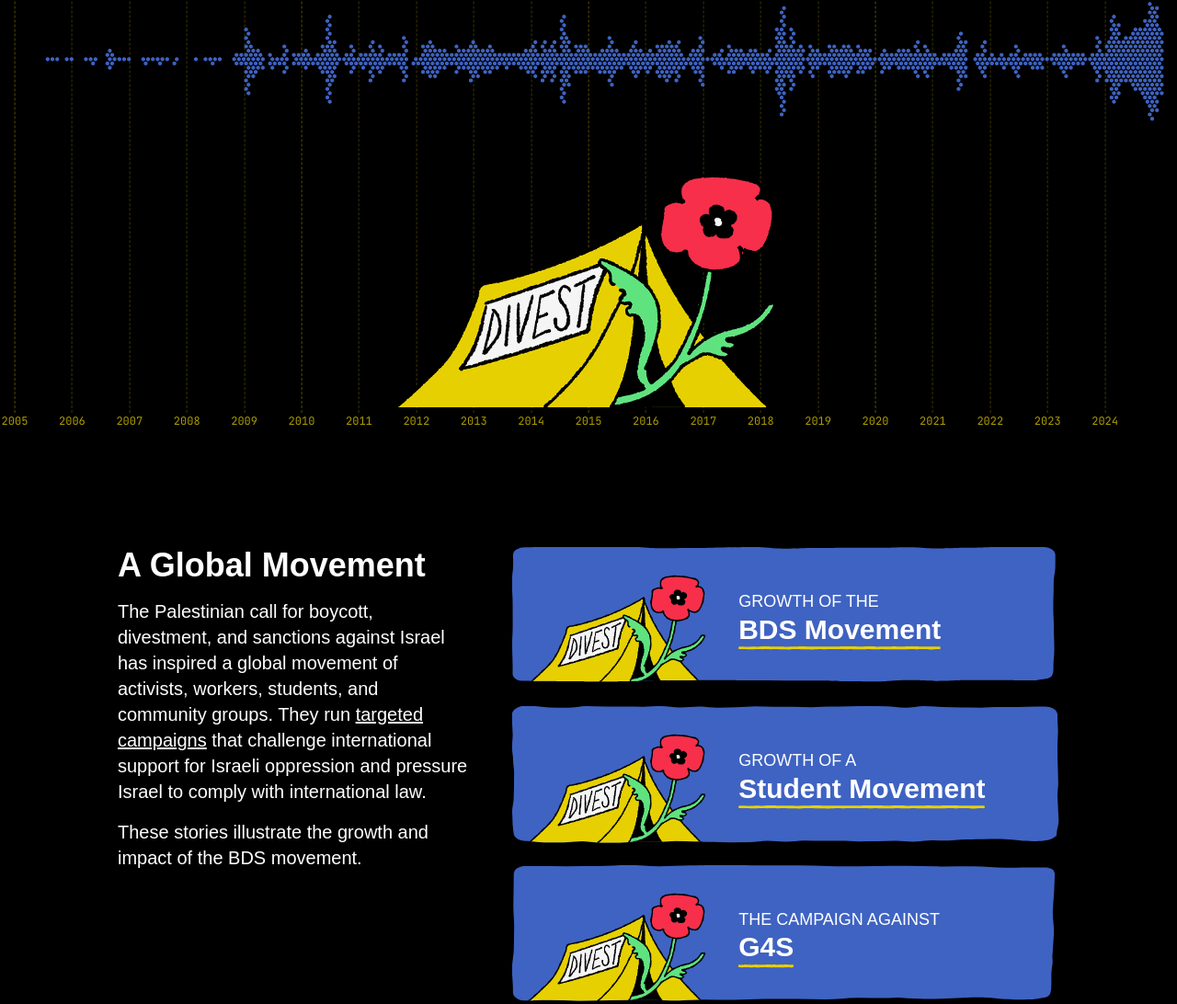
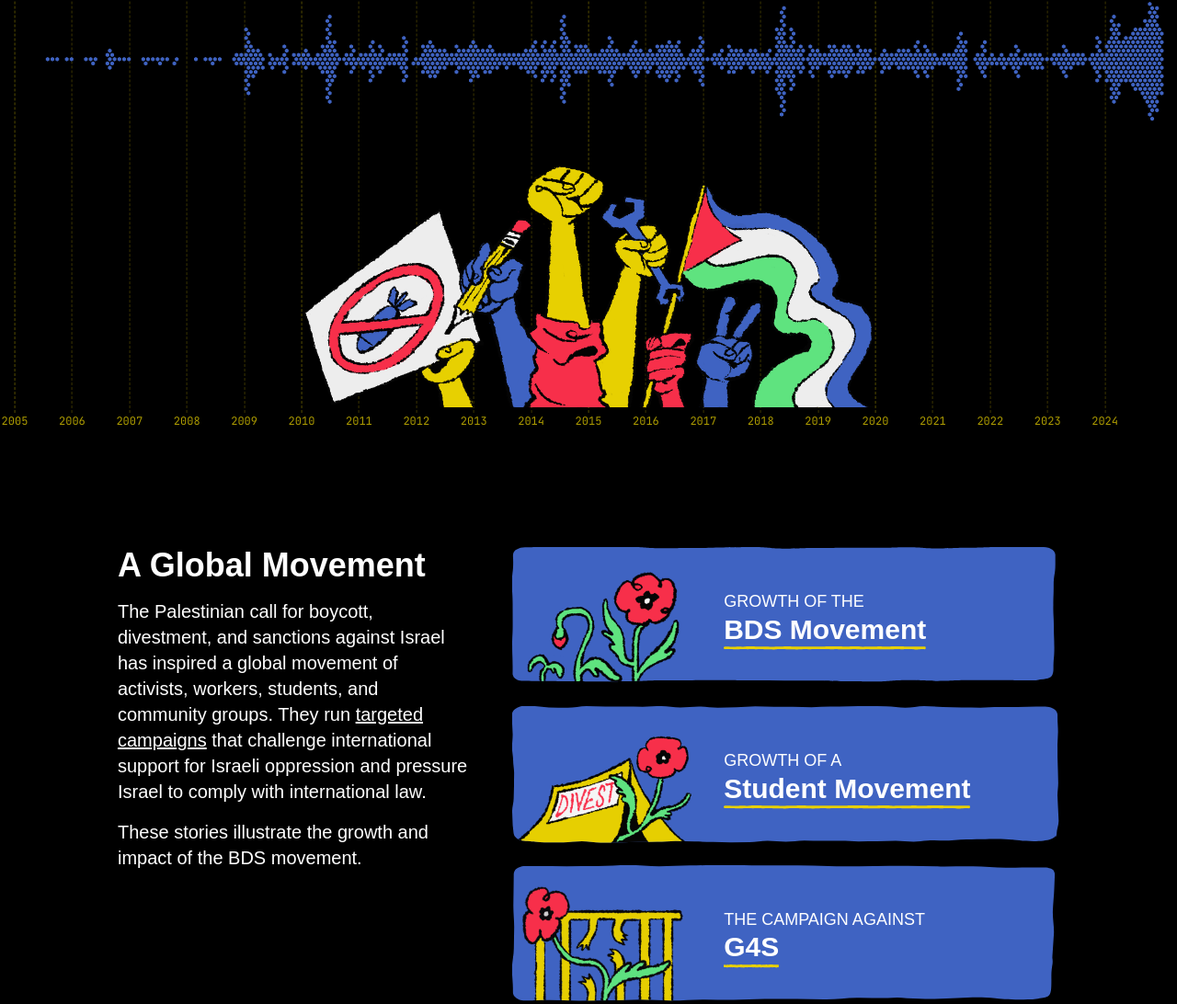
Before and after one commit to NateWr/vp-growth-movement, an Astro site: page / in a window 1280 px wide. Shown: the part 333-1425 px from the top of the page at 92% size. Built offline with nearby package versions, Linux system fonts and the light colour scheme; Astro itself is replaced by a stand-in of ours; a web font is replaced by a local one.

Commit message:
Add illustrations

```diff
--- a/src/pages/[story].astro
+++ b/src/pages/[story].astro
@@ -131,7 +131,7 @@
         md:pt-4
       ">
         <img
-          src="/story-illustration.png"
+          src={story.data.illustration}
           class="h-24 w-auto 2xl:h-32 3xl:h-38 4xl:h-64"
         />
       </div>
--- a/src/pages/about.astro
+++ b/src/pages/about.astro
@@ -14,9 +14,9 @@
     class="bg-yellow overflow-hidden"
     style="clip-path: url(#hero-bottom-cutout);"
   >
-    <div class="max-w-4xl mx-auto pt-8 3xl:max-w-6xl">
+    <div class="max-w-4xl mx-auto pt-8 px-8 3xl:max-w-6xl">
       <img
-        src="/about-illustration.png"
+        src="/illustrations/movement.png"
         class="w-full h-auto"
       />
     </div>
--- a/src/pages/index.astro
+++ b/src/pages/index.astro
@@ -78,7 +78,7 @@
 				landscape:items-end
 			">
 				<HomeQuickLinks class="landscape:hidden h-1/2" />
-				<img src="/story-illustration.png" class="w-2/3 lg:w-auto lg:h-3/4" />
+				<img src="/illustrations/movement.png" class="w-2/3 lg:w-auto lg:h-3/4" />
 			</div>
 		</div>
 		<section
@@ -157,7 +157,7 @@
 									self-end
 									-ms-4
 									xl:w-1/3
-									xl:ms-4
+									xl:ms-0
 								`}
 							/>
 							<div class="relative top-1 flex flex-col items-start">
--- a/src/stories/academic-boycott.md
+++ b/src/stories/academic-boycott.md
@@ -3,7 +3,7 @@
 prefix: Growth of an
 title: Academic Boycott
 title_short: Academia
-illustration: /story-illustration.png
+illustration: /illustrations/academic-boycott.png
 description: Academic boycott campaigns advocate for a boycott of complicit Israeli academic and cultural institutions.
 intro: |
   Academic boycott campaigns advocate for a boycott of complicit Israeli academic and cultural institutions, who are major, willing and persistent accomplices in Israel’s regime of military occupation, settler-colonialism, apartheid, and genocide.
--- a/src/stories/bds.md
+++ b/src/stories/bds.md
@@ -3,7 +3,7 @@
 prefix: Growth of the
 title: BDS Movement
 title_short: BDS
-illustration: /story-illustration.png
+illustration: /illustrations/bds.png
 description: The BDS movement strategically builds people power to end corporate, state, and institutional complicity in Israel’s system of oppression.
 intro: |
   The BDS movement strategically **builds people power** to end corporate, state, and institutional complicity in Israel’s system of oppression.
--- a/src/stories/g4s.md
+++ b/src/stories/g4s.md
@@ -3,7 +3,7 @@
 prefix: The Campaign Against
 title: G4S
 title_short: G4S
-illustration: /story-illustration.png
+illustration: /illustrations/g4s.png
 description: The BDS movement targeted G4S for their role in providing services to Israeli prisons, police, the military, and illegal settlements.
 intro: |
   G4S, the largest security company in the world, was targeted by the BDS movement for providing services to Israeli prisons, police, the military, and illegal settlements.
--- a/src/stories/pension-funds.md
+++ b/src/stories/pension-funds.md
@@ -3,7 +3,7 @@
 prefix: The Campaign for
 title: Pension Divestments
 title_short: Pensions
-illustration: /story-illustration.png
+illustration: /illustrations/pension-funds.png
 description: Some of the world’s largest pension funds have divested from corporations based on their role in violations of international law and Palestinian human rights.
 intro: |
   BDS divestment campaigns undermine the financial incentives for companies that provide equipment, services, and infrastructure to Israel’s regime of apartheid and settler colonialism.
--- a/src/stories/student-movement.md
+++ b/src/stories/student-movement.md
@@ -3,7 +3,7 @@
 prefix: Growth of a
 title: Student Movement
 title_short: Students
-illustration: /story-illustration.png
+illustration: /illustrations/student-movement.png
 description: Student unions and student governments around the world have organized BDS campaigns in solidarity with Palestinians, building the legacy of student movements in igniting progressive change.
 opengraphImage: 'opengraph-student.png'
 intro: |
--- a/src/stories/veolia.md
+++ b/src/stories/veolia.md
@@ -3,7 +3,7 @@
 prefix: The Campaign Against
 title: Veolia
 title_short: Veolia
-illustration: /story-illustration.png
+illustration: /illustrations/veolia.png
 description: The BDS movement targeted G4S for their role in providing services to Israeli prisons, police, the military, and illegal settlements.
 intro: |
   Veolia, a French multinational transportation company involved in developing infrastructure to expand illegal Israeli settlements, completely exited the Israeli market after almost a decade of BDS campaigns cost the company an estimated $21 billion in contracts.
```
Also changed, not shown: public/about-illustration.png (deleted), public/illustrations/academic-boycott.png (added), public/illustrations/bds.png (added), public/illustrations/elbit.png (added), public/illustrations/g4s.png (added), public/illustrations/movement.png (added), public/illustrations/pension-funds.png (added), public/illustrations/student-movement.png (added), public/illustrations/veolia.png (added), public/story-illustration.png (deleted).
